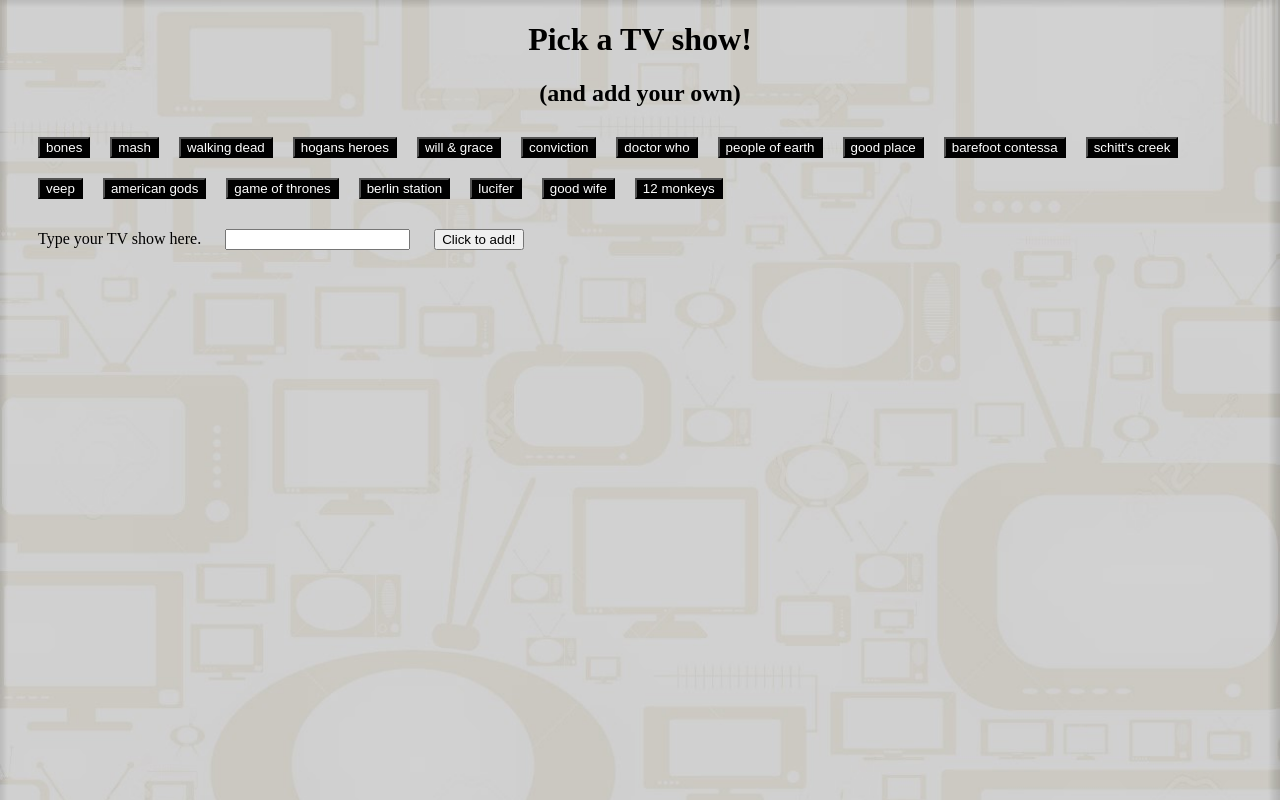
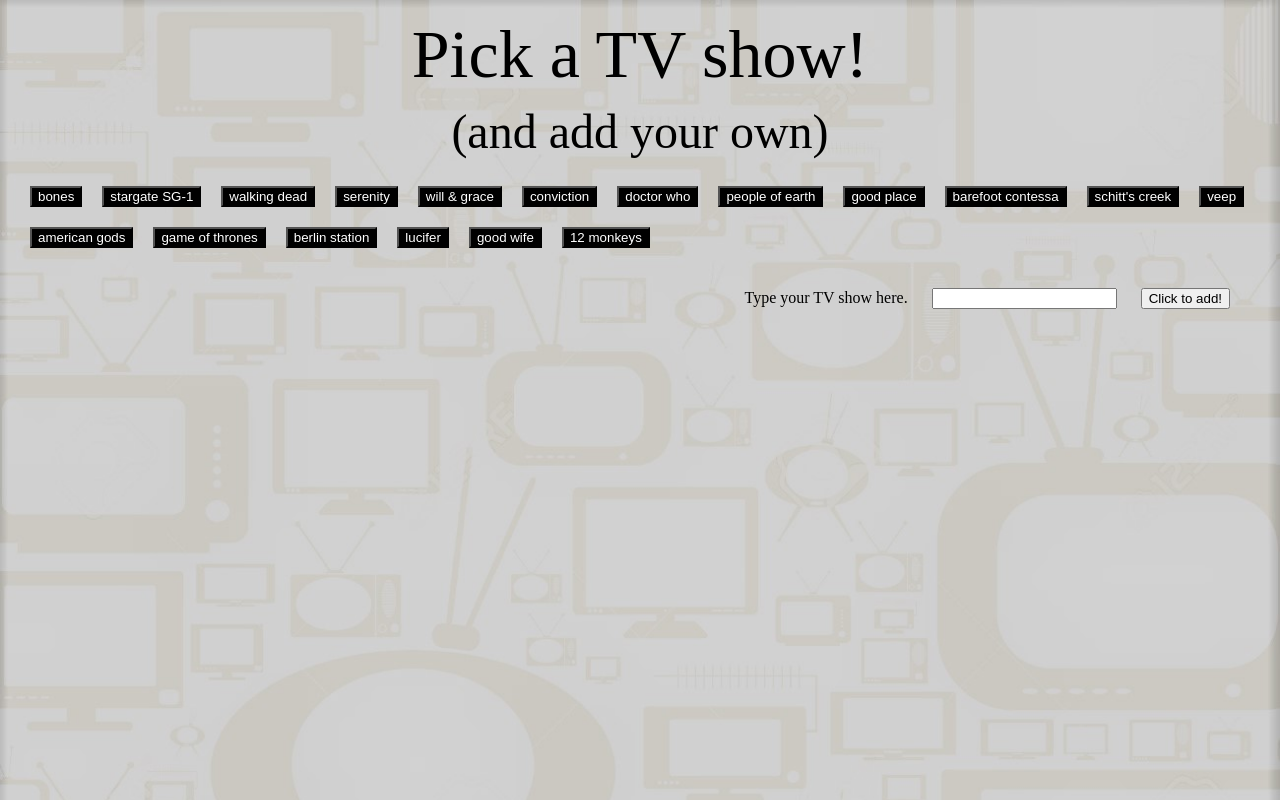
Before and after one commit to realonlytomd/Giphy-Ajax, a plain HTML site: page index.html in a window 1280 px wide. Drawn offline with nearby package versions, Linux system fonts and the light colour scheme.

Commit message:
latest and greatest

```diff
--- a/assets/css/reset.css
+++ b/assets/css/reset.css
@@ -0,0 +1,48 @@
+/* http://meyerweb.com/eric/tools/css/reset/
+   v2.0 | 20110126
+   License: none (public domain)
+*/
+
+html, body, div, span, applet, object, iframe,
+h1, h2, h3, h4, h5, h6, p, blockquote, pre,
+a, abbr, acronym, address, big, cite, code,
+del, dfn, em, img, ins, kbd, q, s, samp,
+small, strike, strong, sub, sup, tt, var,
+b, u, i, center,
+dl, dt, dd, ol, ul, li,
+fieldset, form, label, legend,
+table, caption, tbody, tfoot, thead, tr, th, td,
+article, aside, canvas, details, embed,
+figure, figcaption, footer, header, hgroup,
+menu, nav, output, ruby, section, summary,
+time, mark, audio, video {
+	margin: 0;
+	padding: 0;
+	border: 0;
+	font-size: 100%;
+	font: inherit;
+	vertical-align: baseline;
+}
+/* HTML5 display-role reset for older browsers */
+article, aside, details, figcaption, figure,
+footer, header, hgroup, menu, nav, section {
+	display: block;
+}
+body {
+	line-height: 1;
+}
+ol, ul {
+	list-style: none;
+}
+blockquote, q {
+	quotes: none;
+}
+blockquote:before, blockquote:after,
+q:before, q:after {
+	content: '';
+	content: none;
+}
+table {
+	border-collapse: collapse;
+	border-spacing: 0;
+}
--- a/assets/css/style.css
+++ b/assets/css/style.css
@@ -5,11 +5,16 @@ body {
 }
 
 h1 {
+	font-size: 68px;
 	text-align: center;
+	margin-top: 20px;
 }
 
 h2 {
+	font-size: 48px;
 	text-align: center;
+	margin-top: 20px;
+	margin-bottom: 20px;
 }
 
 button {
@@ -18,9 +23,23 @@ button {
 	margin: 10px;
 }
 
+form {
+	position: absolute;
+	right: 30px;
+	margin: 10px;
+}
+
+#gifs-section {
+	margin-top: 70px;
+}
+
+.combo {
+	float: left;
+}
+
 div,
-form,
 label,
-input {
+input,
+p {
       margin: 10px;
     }
--- a/assets/javascript/app.js
+++ b/assets/javascript/app.js
@@ -1,7 +1,7 @@
 $(document).ready(function() {
 	console.log("hello");
 
-	var tvshows = ["bones", "mash", "walking dead", "hogans heroes", "will & grace",
+	var tvshows = ["bones", "stargate SG-1", "walking dead", "serenity", "will & grace",
 	  "conviction", "doctor who", "people of earth", "good place", "barefoot contessa",
 	  "schitt's creek", "veep", "american gods", "game of thrones", "berlin station",
 	  "lucifer", "good wife", "12 monkeys"];
@@ -50,7 +50,8 @@ $(document).ready(function() {
 
 		$("#gifs-section").empty();
 
-      // get the name of the show (button) and make a variable to go into the query
+      // get the name of the show (from the button attribute) and make a
+      // variable to go into the query
 		var nameofShow = $(this).attr("data-name");
 
       // Make the queryURL with that show name and my API key
@@ -65,7 +66,7 @@ $(document).ready(function() {
 			method: "GET"
 		}).done(function(response) {
 
-          // storing kist the .data from the AJAX request in the results variable
+          // storing the .data from the AJAX request in the results variable
 		var results = response.data;
 		//console.log(results);
 
@@ -74,6 +75,7 @@ $(document).ready(function() {
 
             // make a new div to later put in our established div in html
 				var showDiv = $("<div>");
+				showDiv.addClass("combo");
 
             // Make a paragraph to put in the rating of the returned gif
 				var p = $("<p>").text("Rating: " + results[i].rating);
@@ -93,7 +95,7 @@ $(document).ready(function() {
 				showDiv.append(p);
 				showDiv.append(showImages);
 
-            // put the temp div into the div established in the html file. append
+            // put the temp div into the div established in the html
 			$("#gifs-section").append(showDiv);
 			}
 
--- a/index.html
+++ b/index.html
@@ -5,7 +5,7 @@
 	<meta charset="utf-8">
 	<title>Giphy-Ajax Homework</title>
 	<meta name="viewport" content="width=device-width, initial-scale=1">
-<!--	<link rel="stylesheet" href="https://maxcdn.bootstrapcdn.com/bootstrap/3.3.6/css/bootstrap.min.css"> -->
+	<link rel="stylesheet" type="text/css" href="assets/css/reset.css">
 	<link rel="stylesheet" type="text/css" href="assets/css/style.css">
 </head>
 <body>
```
